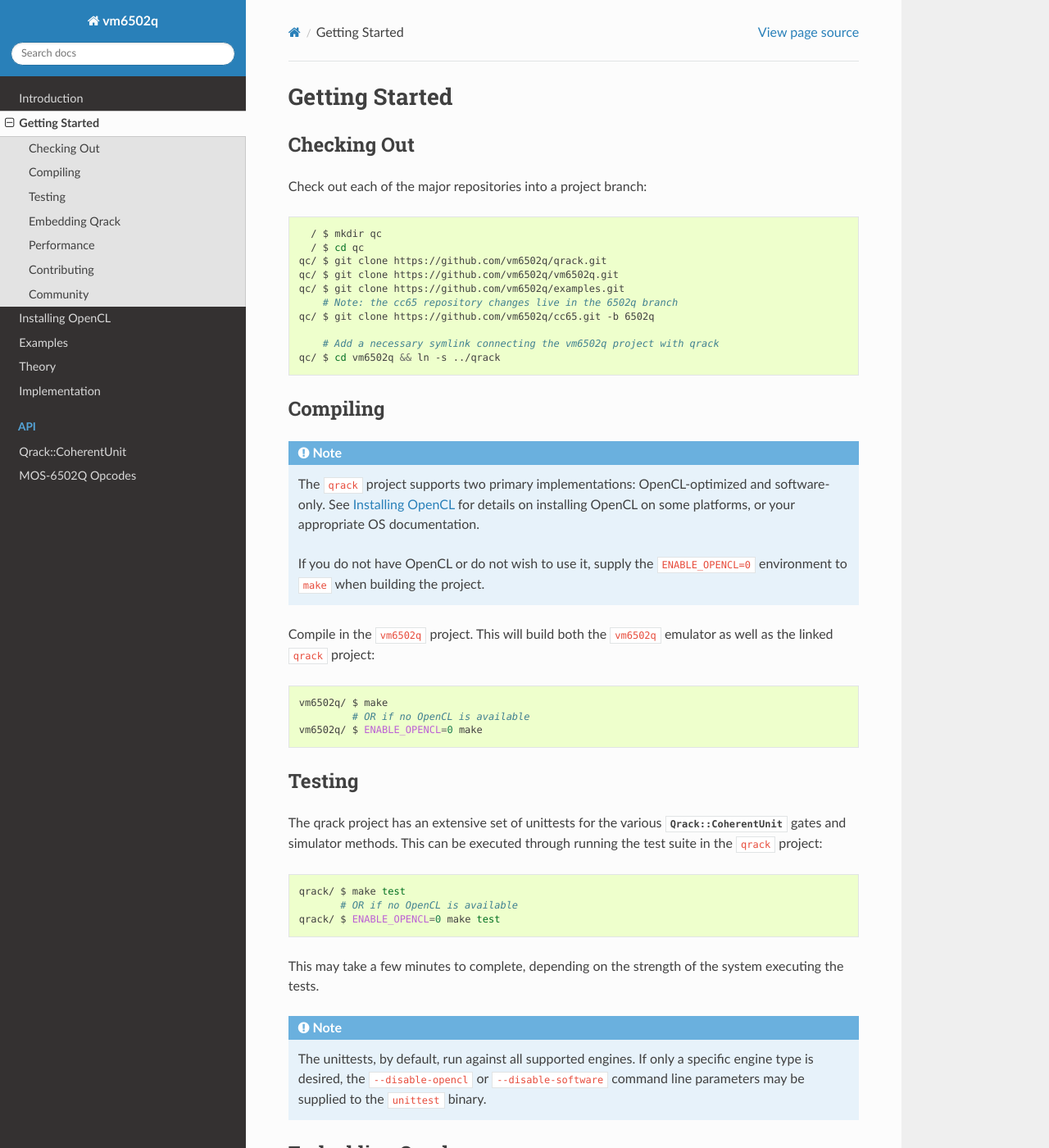
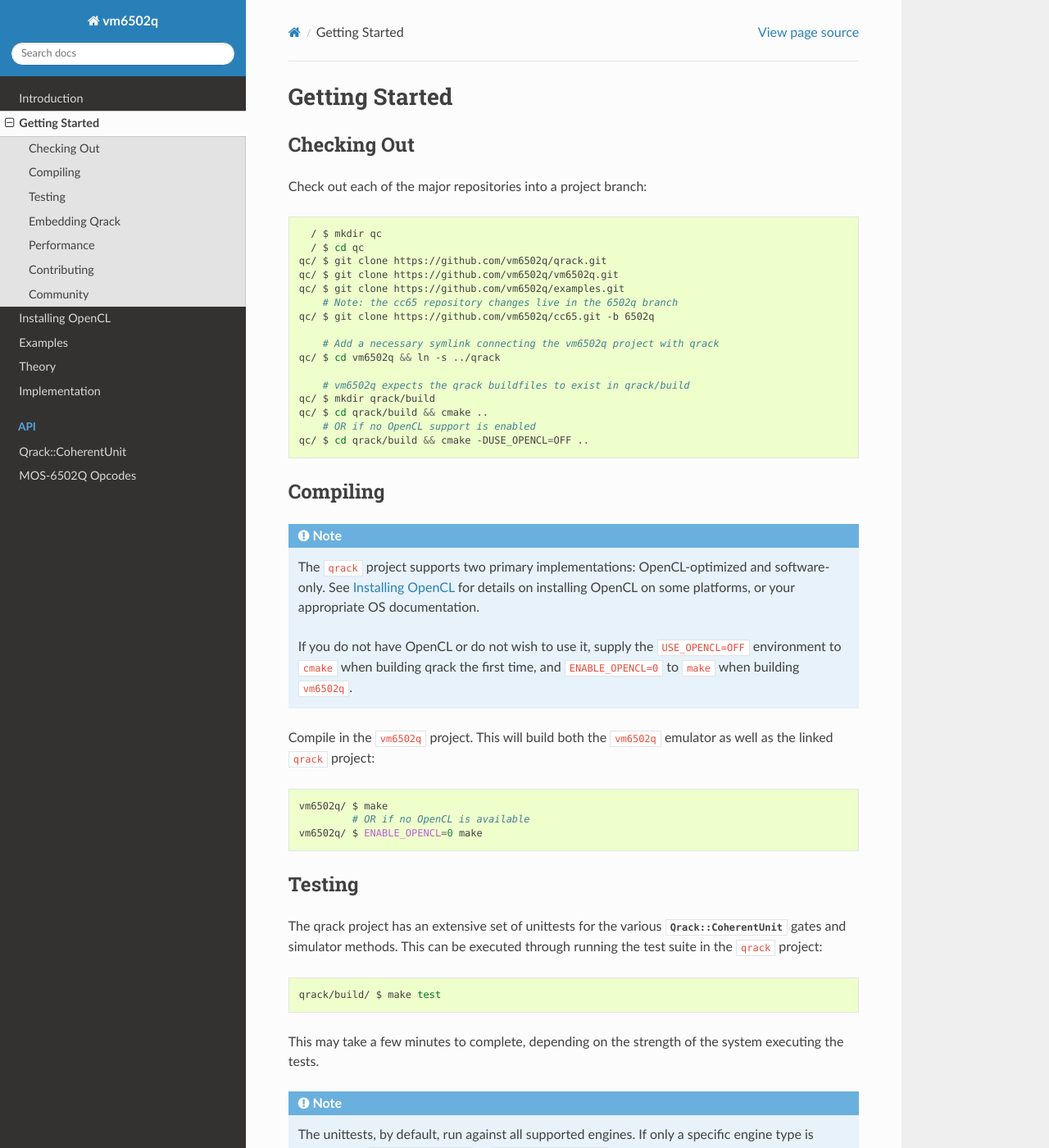
Before and after one commit to vm6502q/qrack.github.io, a Sphinx documentation site: the page built from docs/start.rst, in a window 1280 px wide and 1400 px high. Shown: the whole window at 82% size. Built offline with Sphinx 7.4.7 and the Read the Docs theme 2.0.0, drawn with Linux system fonts in a browser that asks for light colours.

Commit message:
Update for cmake support

```diff
--- a/docs/start.rst
+++ b/docs/start.rst
@@ -19,6 +19,12 @@ Check out each of the major repositories into a project branch:
             # Add a necessary symlink connecting the vm6502q project with qrack
         qc/ $ cd vm6502q && ln -s ../qrack
 
+            # vm6502q expects the qrack buildfiles to exist in qrack/build
+        qc/ $ mkdir qrack/build
+        qc/ $ cd qrack/build && cmake ..
+            # OR if no OpenCL support is enabled
+        qc/ $ cd qrack/build && cmake -DUSE_OPENCL=OFF ..
+
 Compiling
 ~~~~~~~~~
 
@@ -26,7 +32,7 @@ Compiling
 
     The ``qrack`` project supports two primary implementations: OpenCL-optimized and software-only.  See :doc:`opencl` for details on installing OpenCL on some platforms, or your appropriate OS documentation.
 
-    If you do not have OpenCL or do not wish to use it, supply the ``ENABLE_OPENCL=0`` environment to ``make`` when building the project.
+    If you do not have OpenCL or do not wish to use it, supply the ``USE_OPENCL=OFF`` environment to ``cmake`` when building qrack the first time, and ``ENABLE_OPENCL=0`` to ``make`` when building ``vm6502q``.
 
 Compile in the ``vm6502q`` project.  This will build both the ``vm6502q`` emulator as well as the linked ``qrack`` project:
 
@@ -43,9 +49,7 @@ The qrack project has an extensive set of unittests for the various :cpp:class:`
 
 .. code-block:: bash
 
-     qrack/ $ make test
-            # OR if no OpenCL is available
-     qrack/ $ ENABLE_OPENCL=0 make test
+     qrack/build/ $ make test
 
 This may take a few minutes to complete, depending on the strength of the system executing the tests.
 
```
